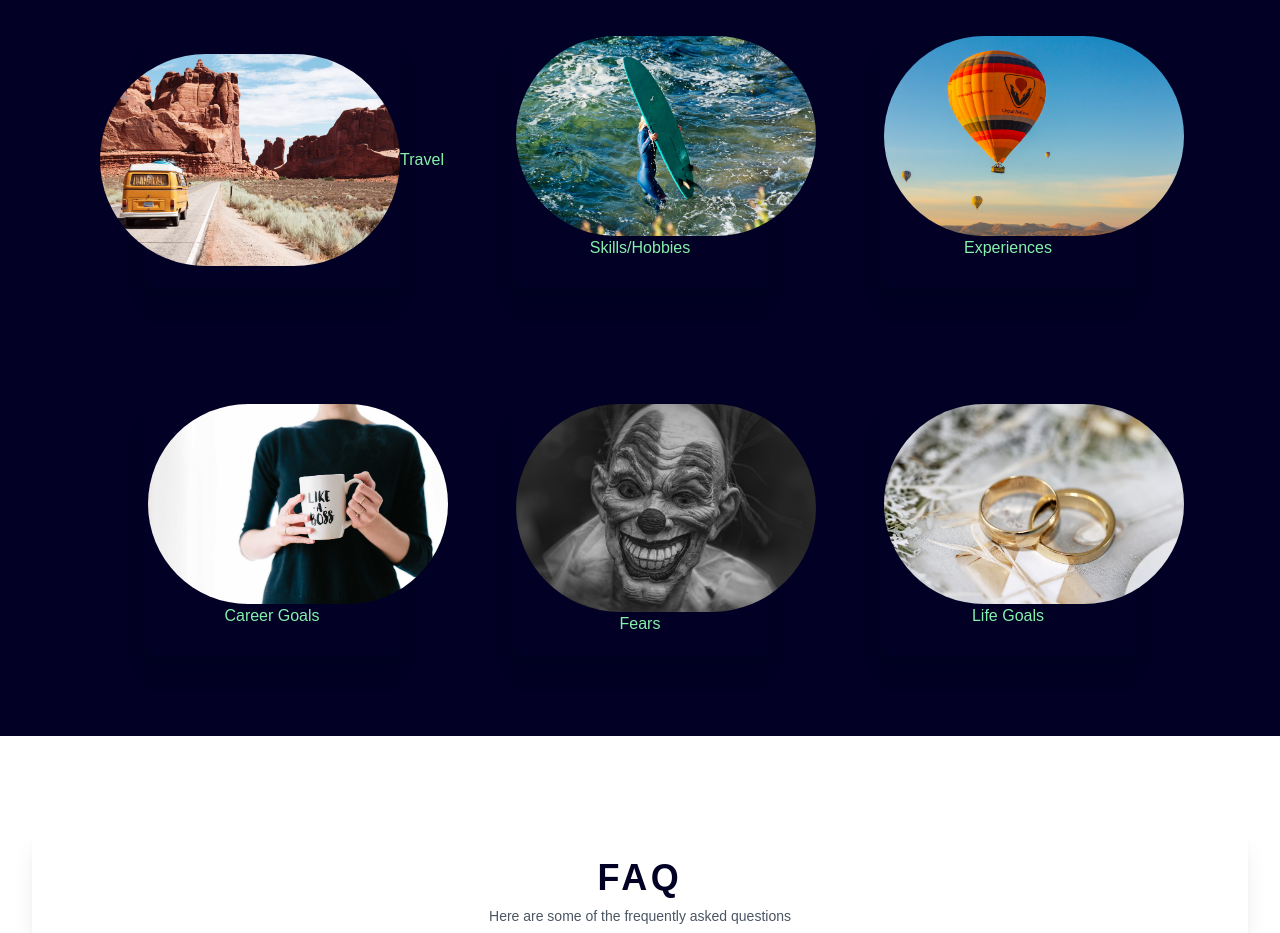
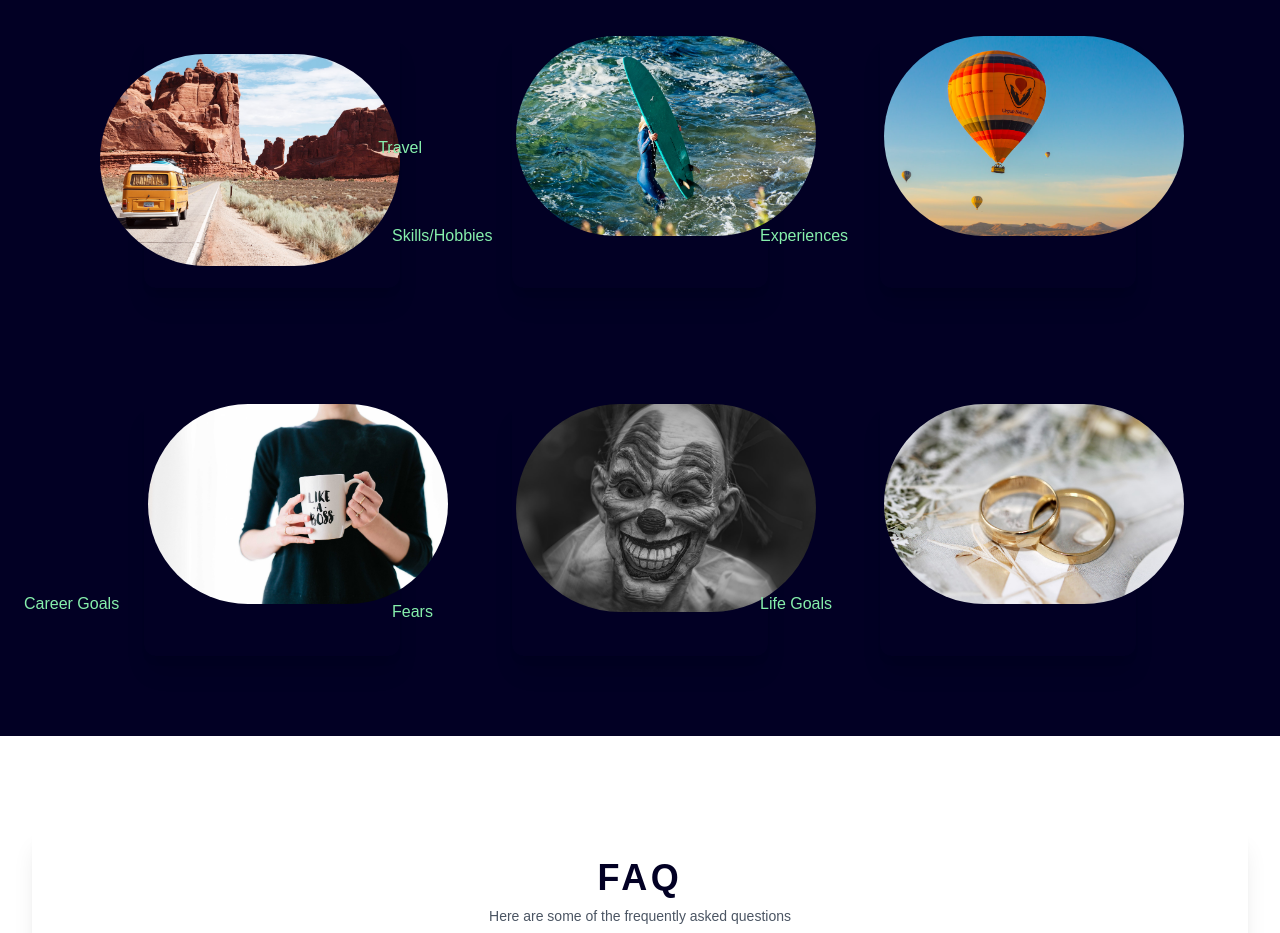
Before and after one commit to LDdevs/DreamSphereSocial, a React (Vite) app: page / in a window 1280 px wide. Shown: the part 1620-2553 px from the top of the page. Built offline with nearby package versions, Linux system fonts and the light colour scheme.

Commit message:
trial and error

```diff
--- a/src/index.css
+++ b/src/index.css
@@ -41,10 +41,10 @@
 /* Centered text */
 .centered {
   /* position: absolute; */
-  display: flex;
+  /* display: flex;
   justify-content: center;
-  align-items: center;
-  /* top: 50%;
+  align-items: center; */
+  top: 50%;
   left: 50%;
-  transform: translate(-50%, -50%); */
+  transform: translate(-50%, -50%);
 }
```
